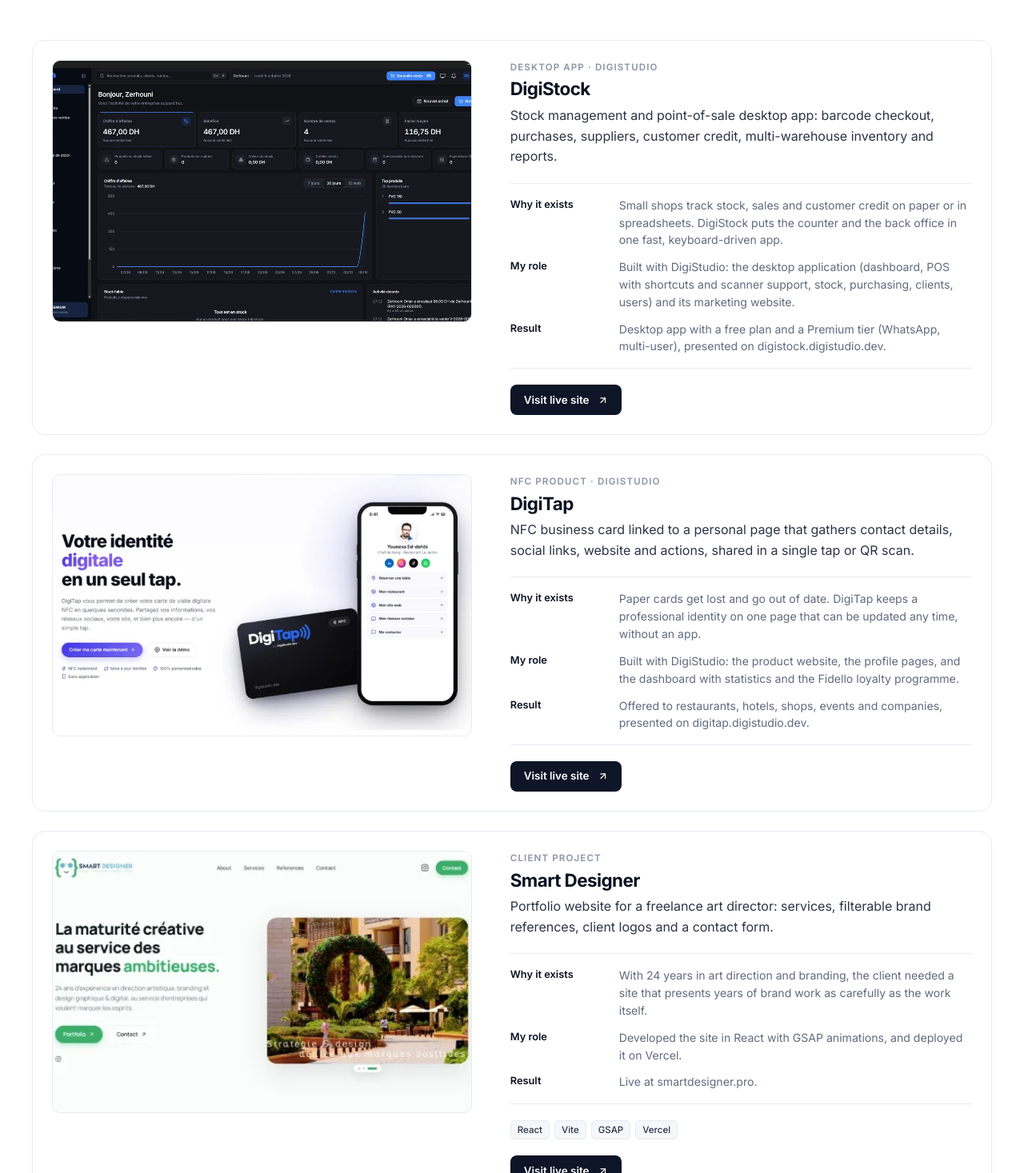
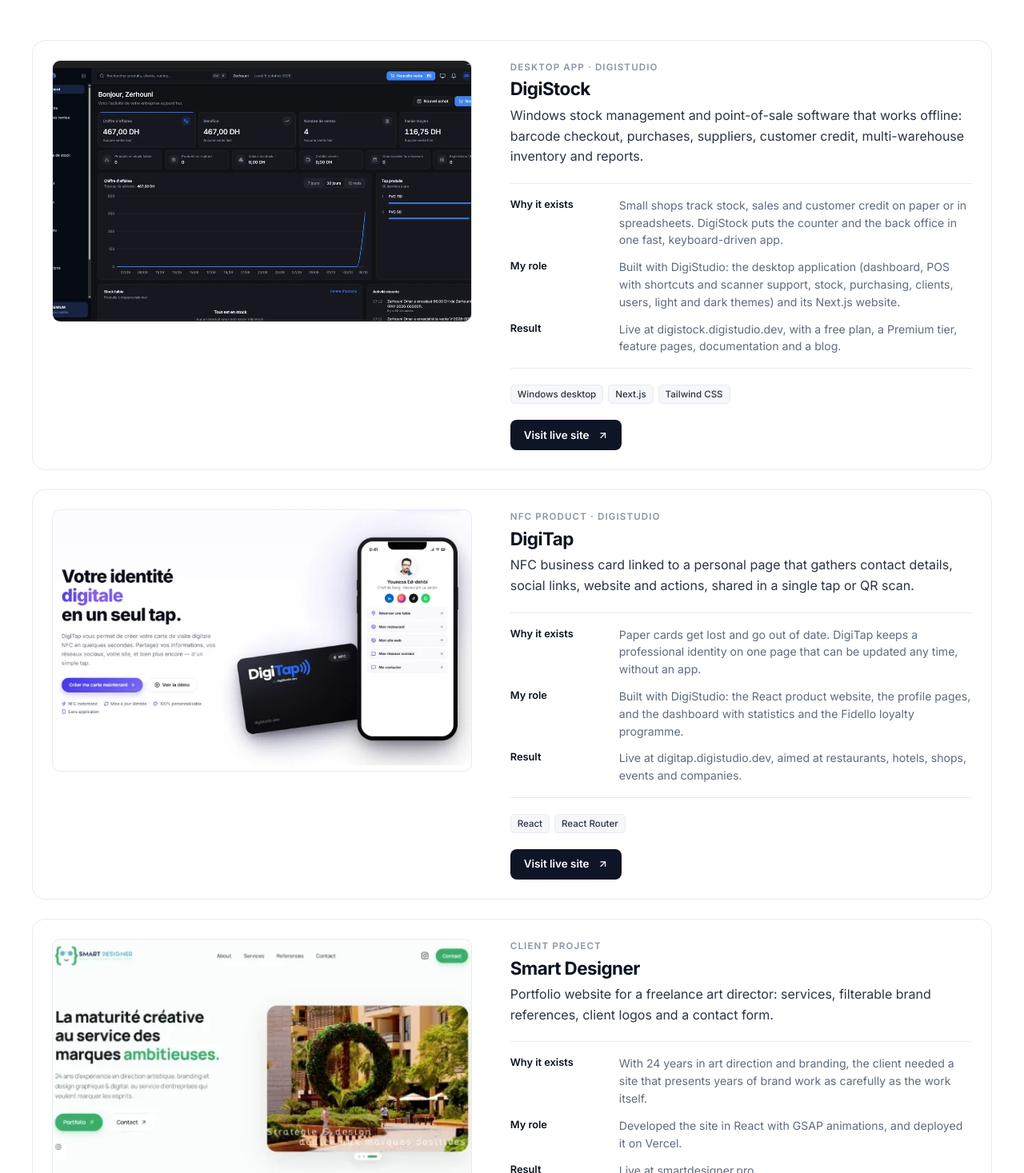
Before and after one commit to ydxj/ydxj.github.io, a React (Create React App) app: page /projects in a window 1280 px wide. Shown: the part 323-1790 px from the top of the page at 80% size. Built offline with nearby package versions, Linux system fonts and the light colour scheme.

Commit message:
feat: update project summaries, roles, results, and tags for DigiStock, DigiTap, and SmartDesigner

```diff
--- a/src/data/projects.js
+++ b/src/data/projects.js
@@ -20,11 +20,11 @@
     title: 'DigiStock',
     type: 'Desktop app · DigiStudio',
     summary:
-      'Stock management and point-of-sale desktop app: barcode checkout, purchases, suppliers, customer credit, multi-warehouse inventory and reports.',
+      'Windows stock management and point-of-sale software that works offline: barcode checkout, purchases, suppliers, customer credit, multi-warehouse inventory and reports.',
     why: 'Small shops track stock, sales and customer credit on paper or in spreadsheets. DigiStock puts the counter and the back office in one fast, keyboard-driven app.',
-    role: 'Built with DigiStudio: the desktop application (dashboard, POS with shortcuts and scanner support, stock, purchasing, clients, users) and its marketing website.',
-    result: 'Desktop app with a free plan and a Premium tier (WhatsApp, multi-user), presented on digistock.digistudio.dev.',
-    tags: [],
+    role: 'Built with DigiStudio: the desktop application (dashboard, POS with shortcuts and scanner support, stock, purchasing, clients, users, light and dark themes) and its Next.js website.',
+    result: 'Live at digistock.digistudio.dev, with a free plan, a Premium tier, feature pages, documentation and a blog.',
+    tags: ['Windows desktop', 'Next.js', 'Tailwind CSS'],
     image: digistock,
     links: { live: 'https://digistock.digistudio.dev/' },
     featured: true,
@@ -36,9 +36,9 @@
     summary:
       'NFC business card linked to a personal page that gathers contact details, social links, website and actions, shared in a single tap or QR scan.',
     why: 'Paper cards get lost and go out of date. DigiTap keeps a professional identity on one page that can be updated any time, without an app.',
-    role: 'Built with DigiStudio: the product website, the profile pages, and the dashboard with statistics and the Fidello loyalty programme.',
-    result: 'Offered to restaurants, hotels, shops, events and companies, presented on digitap.digistudio.dev.',
-    tags: [],
+    role: 'Built with DigiStudio: the React product website, the profile pages, and the dashboard with statistics and the Fidello loyalty programme.',
+    result: 'Live at digitap.digistudio.dev, aimed at restaurants, hotels, shops, events and companies.',
+    tags: ['React', 'React Router'],
     image: digitap,
     links: { live: 'https://digitap.digistudio.dev/' },
     featured: true,
@@ -52,7 +52,7 @@
     why: 'With 24 years in art direction and branding, the client needed a site that presents years of brand work as carefully as the work itself.',
     role: 'Developed the site in React with GSAP animations, and deployed it on Vercel.',
     result: 'Live at smartdesigner.pro.',
-    tags: ['React', 'Vite', 'GSAP', 'Vercel'],
+    tags: ['React', 'Vite', 'GSAP'],
     image: smartdesigner,
     links: { live: 'https://www.smartdesigner.pro/' },
     featured: true,
```
